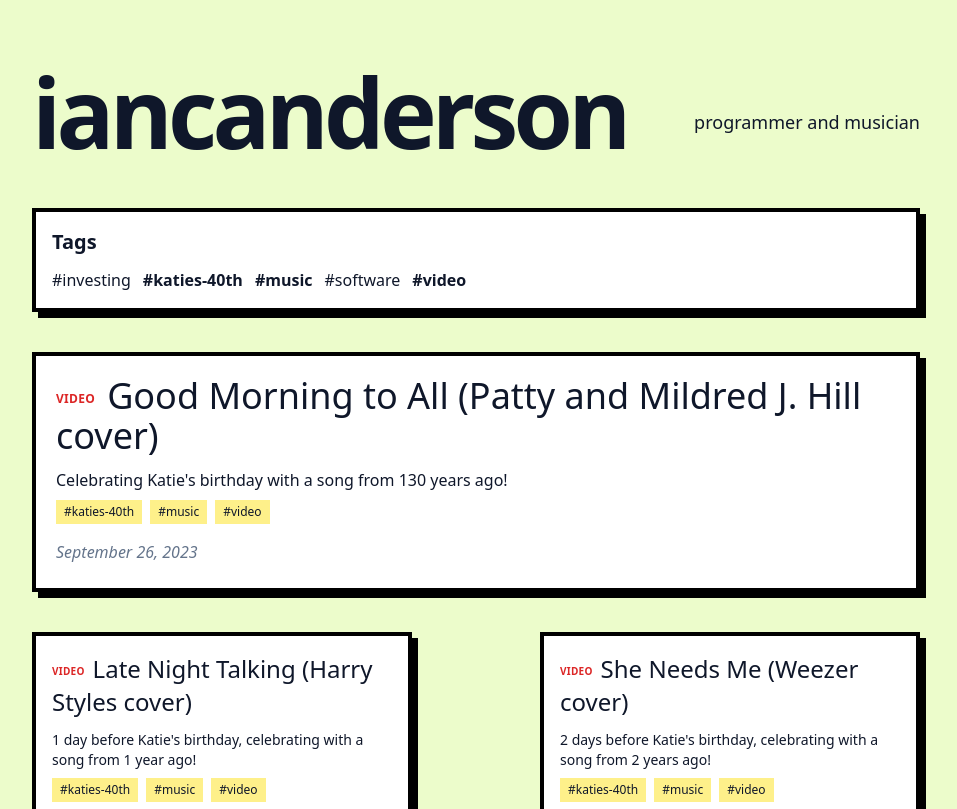
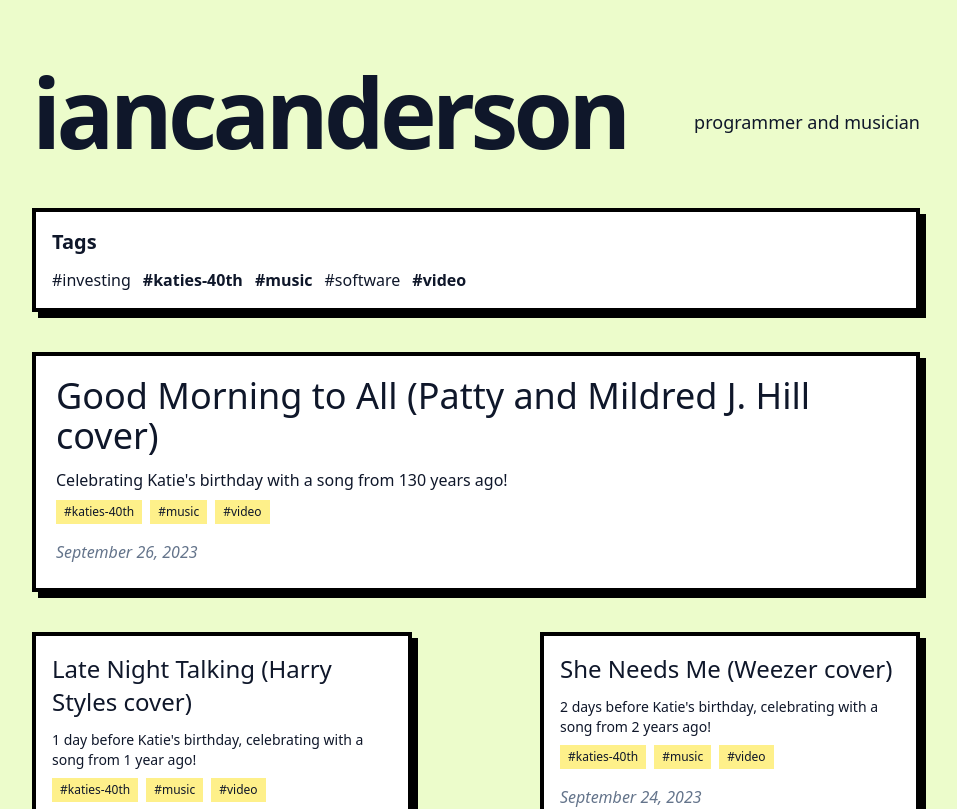
Before and after one commit to iancanderson/iancanderson.com, a Next.js app: page / in a window 1280 px wide. Shown: the top 809 px of the page, without its empty margins (164-1121 px from the left). Built offline with nearby package versions, Linux system fonts and the light colour scheme.

Commit message:
ui: remove 'Video' badges from homepage cards and hero

```diff
--- a/components/hero-post.tsx
+++ b/components/hero-post.tsx
@@ -18,9 +18,6 @@ const HeroPost = ({ title, date, externalUrl, slug, isVideo, tags, videoDescript
       <div className="mb-10">
         <div className="brutal-border bg-[color:var(--brutal-card)] p-5 text-[color:var(--brutal-fg)]">
           <h3 className="mb-3 text-3xl lg:text-4xl leading-tight">
-            {isVideo && (
-              <span className="mr-3 align-middle inline-block text-xs font-semibold uppercase tracking-wide text-red-600">Video</span>
-            )}
             <PostLink externalUrl={externalUrl} title={title} slug={slug} />
           </h3>
           {isVideo && videoDescription && (
--- a/components/post-preview.tsx
+++ b/components/post-preview.tsx
@@ -22,9 +22,6 @@ const PostPreview = ({ title, date, slug, externalUrl, isVideo, tags, videoDescr
   return (
     <div className="brutal-border bg-[color:var(--brutal-card)] p-4 text-[color:var(--brutal-fg)]">
       <h3 className="text-2xl mb-3 leading-snug">
-        {isVideo && (
-          <span className="mr-2 align-middle inline-block text-[10px] font-semibold uppercase tracking-wide text-red-600">Video</span>
-        )}
         <PostLink externalUrl={externalUrl} title={title} slug={slug} />
       </h3>
       {isVideo && videoDescription && (
```
